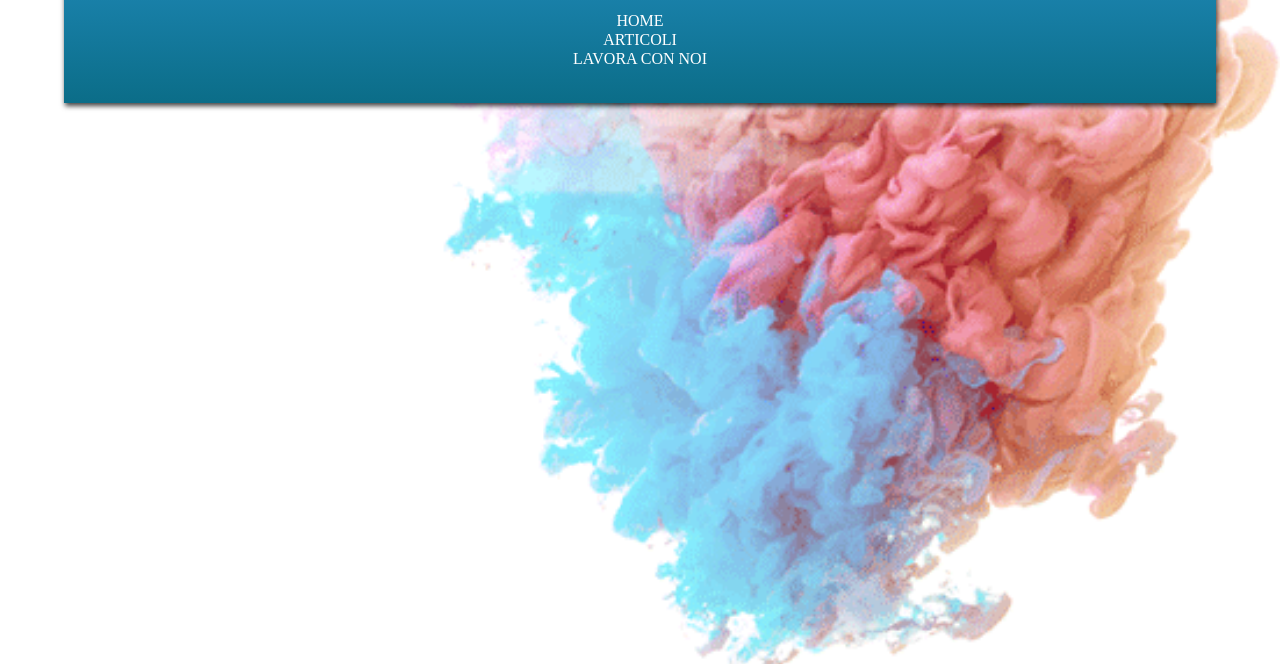
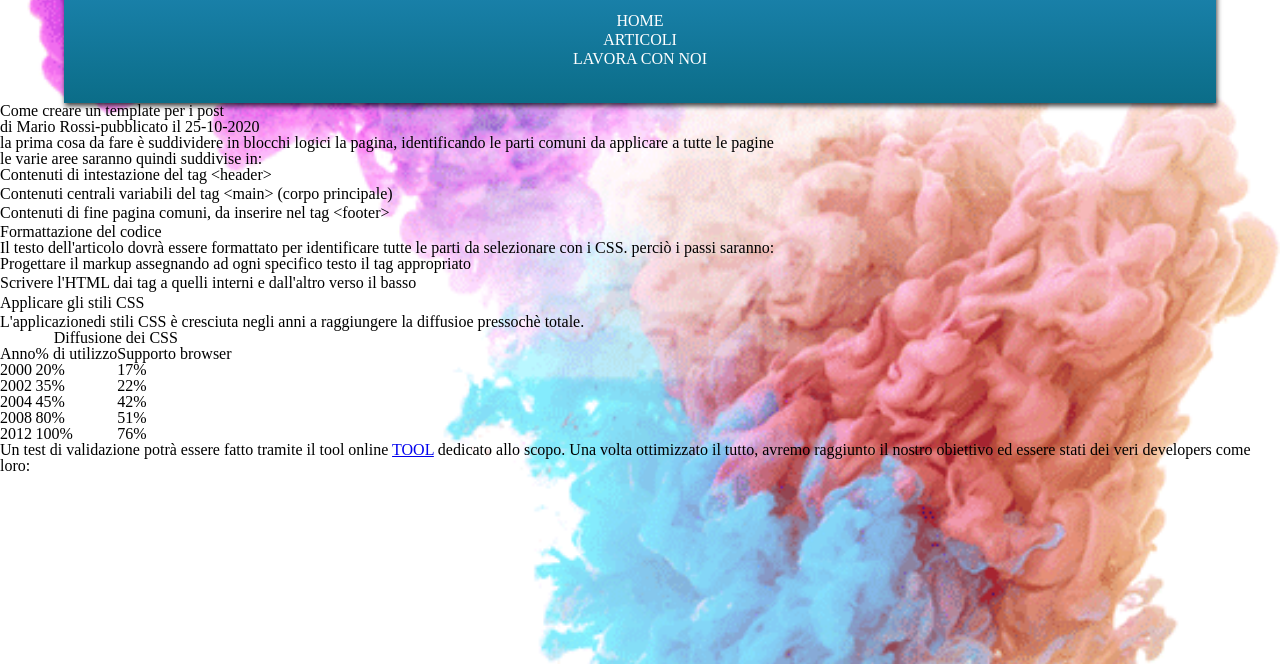
Before and after one commit to MrMax01/S1-L4-formattazione-elementi, a plain HTML site: page index.html in a window 1280 px wide. Shown: the part 136-800 px from the top of the page. Drawn offline with Linux system fonts and the light colour scheme.

Commit message:
adding content

```diff
--- a/index.html
+++ b/index.html
@@ -21,6 +21,75 @@
           <li>lavora con noi</li>
         </ul>
       </header>
+      <main>
+        <h2>Come creare un template per i post</h2>
+        <p>di Mario Rossi-pubblicato il 25-10-2020</p>
+        <p>
+          la prima cosa da fare è suddividere in blocchi logici la pagina, identificando le parti comuni da applicare a
+          tutte le pagine
+        </p>
+        <p>le varie aree saranno quindi suddivise in:</p>
+        <ul>
+          <li>Contenuti di intestazione del tag <code>&lt;header&gt;</code></li>
+          <li>Contenuti centrali variabili del tag <code>&lt;main&gt;</code> (corpo principale)</li>
+          <li>Contenuti di fine pagina comuni, da inserire nel tag <code>&lt;footer&gt;</code></li>
+        </ul>
+        <p>Formattazione del codice</p>
+        <p>
+          Il testo dell'articolo dovrà essere formattato per identificare tutte le parti da selezionare con i CSS.
+          perciò i passi saranno:
+        </p>
+        <ol>
+          <li>Progettare il markup assegnando ad ogni specifico testo il tag appropriato</li>
+          <li>Scrivere l'HTML dai tag a quelli interni e dall'altro verso il basso</li>
+          <li>Applicare gli stili CSS</li>
+        </ol>
+        <p>L'applicazionedi stili CSS è cresciuta negli anni a raggiungere la diffusioe pressochè totale.</p>
+        <table>
+          <caption>
+            Diffusione dei CSS
+          </caption>
+          <thead>
+            <tr>
+              <th>Anno</th>
+              <th>% di utilizzo</th>
+              <th>Supporto browser</th>
+            </tr>
+          </thead>
+          <tbody>
+            <tr>
+              <td>2000</td>
+              <td>20%</td>
+              <td>17%</td>
+            </tr>
+            <tr>
+              <td>2002</td>
+              <td>35%</td>
+              <td>22%</td>
+            </tr>
+            <tr>
+              <td>2004</td>
+              <td>45%</td>
+              <td>42%</td>
+            </tr>
+            <tr>
+              <td>2008</td>
+              <td>80%</td>
+              <td>51%</td>
+            </tr>
+            <tr>
+              <td>2012</td>
+              <td>100%</td>
+              <td>76%</td>
+            </tr>
+          </tbody>
+        </table>
+        <p>
+          Un test di validazione potrà essere fatto tramite il tool online
+          <a href="#" target="_blank" rel="noopener noreferrer">TOOL</a> dedicato allo scopo. Una volta ottimizzato il
+          tutto, avremo raggiunto il nostro obiettivo ed essere stati dei veri developers come loro:
+        </p>
+      </main>
     </div>
   </body>
 </html>
```
